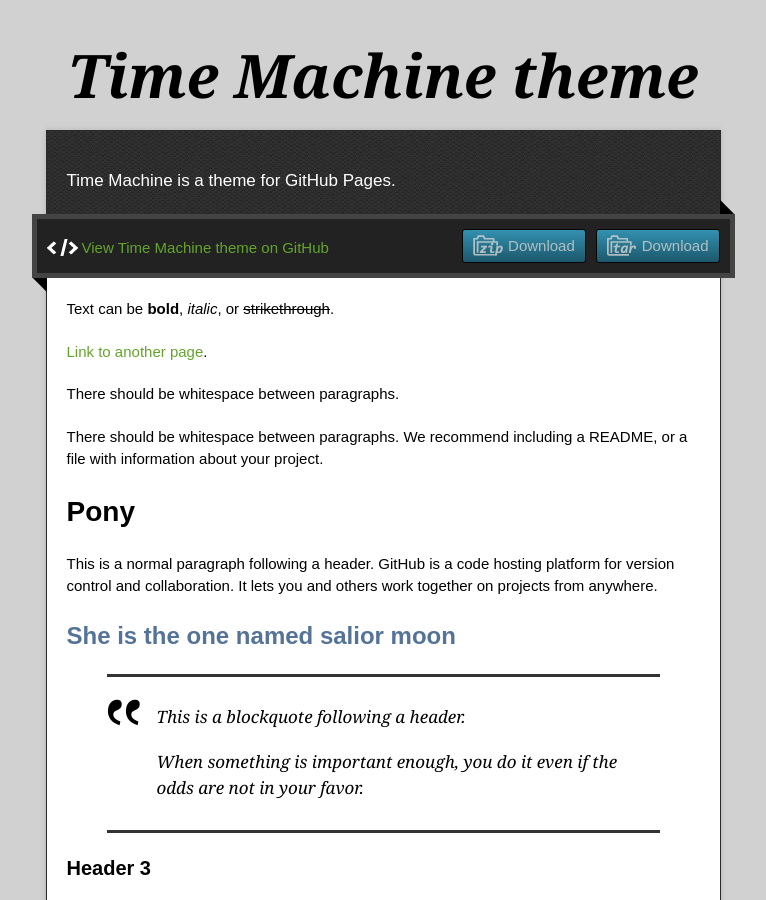
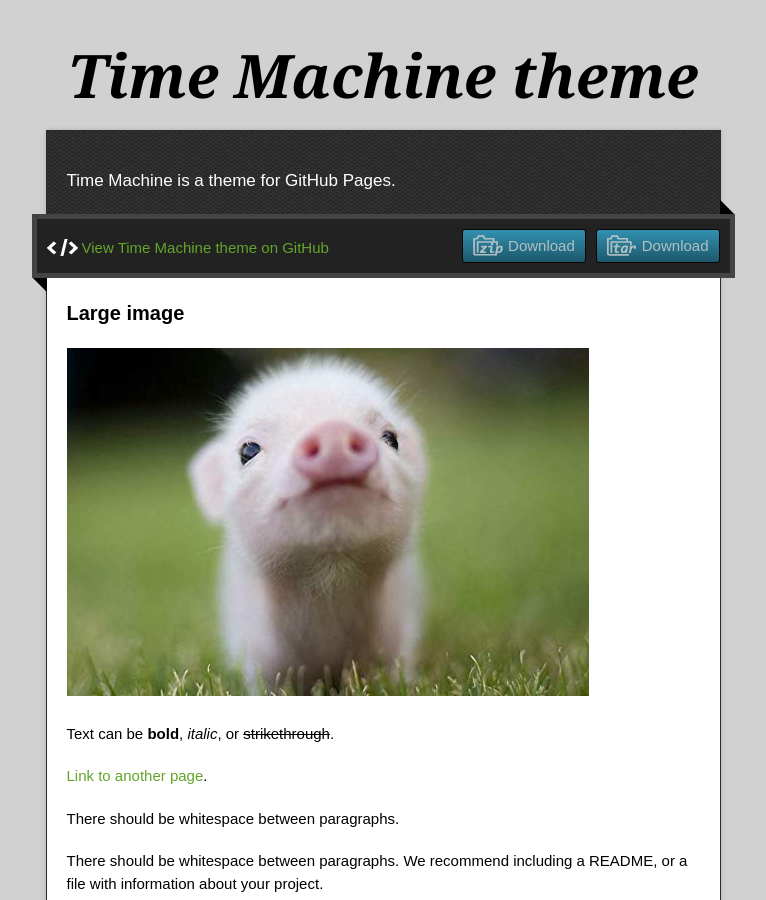
Before and after one commit to stankiewicz565/piggles.github.io, a Jekyll site: the page built from index.md, in a window 1280 px wide and 900 px high. Shown: the whole window, without its empty margins (257-1023 px from the left). Built offline with Jekyll 4.4.1, drawn with Linux system fonts in a browser that asks for light colours; our own code applies the rules of GitHub Pages for plain Markdown files.

Commit message:
putting picture on page

```diff
--- a/index.md
+++ b/index.md
@@ -1,6 +1,9 @@
 ---
 layout: default
 ---
+### Large image
+
+![cutePig](images/cutePig.jpg)
 
 Text can be **bold**, _italic_, or ~~strikethrough~~.
 
```
